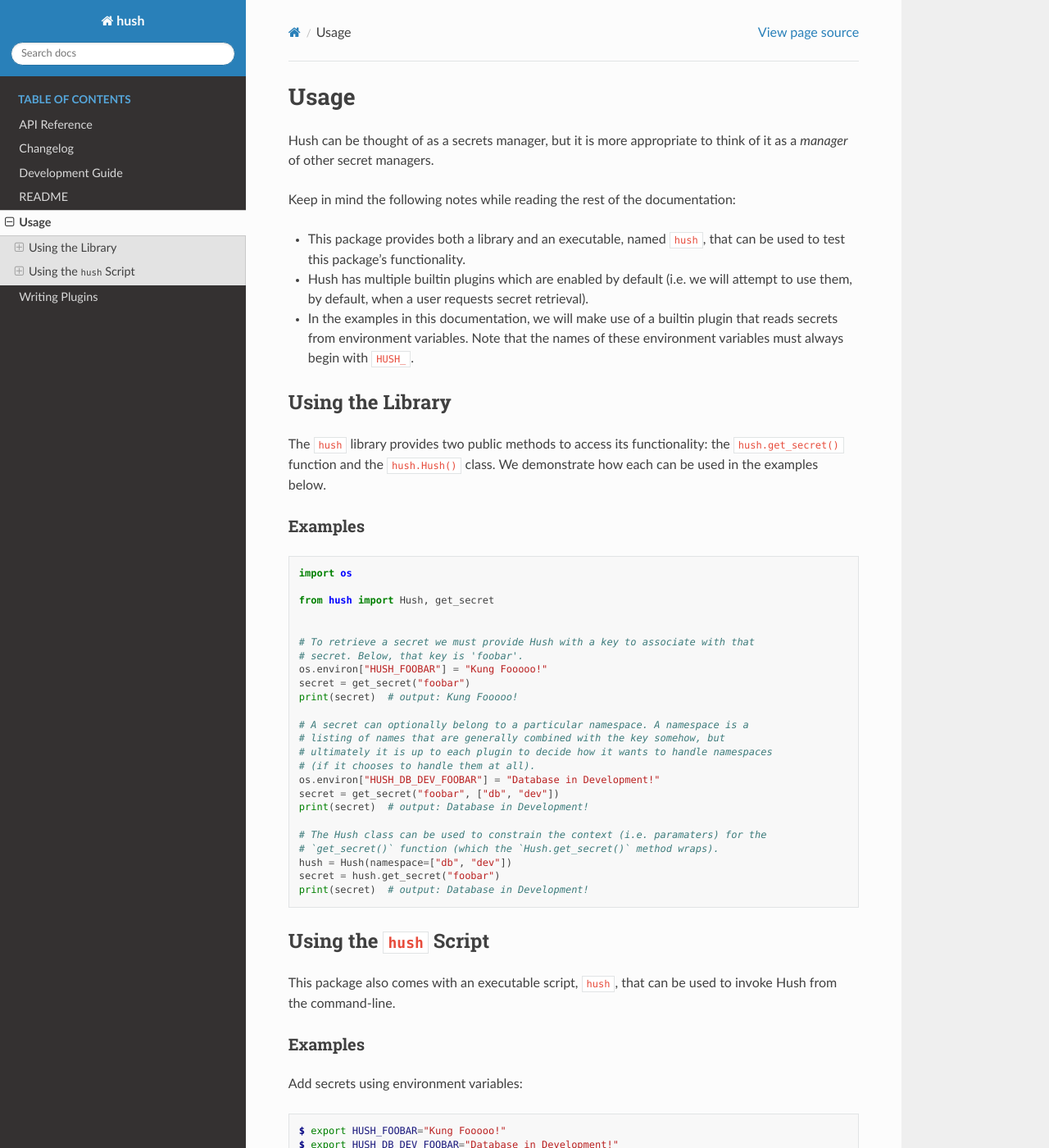
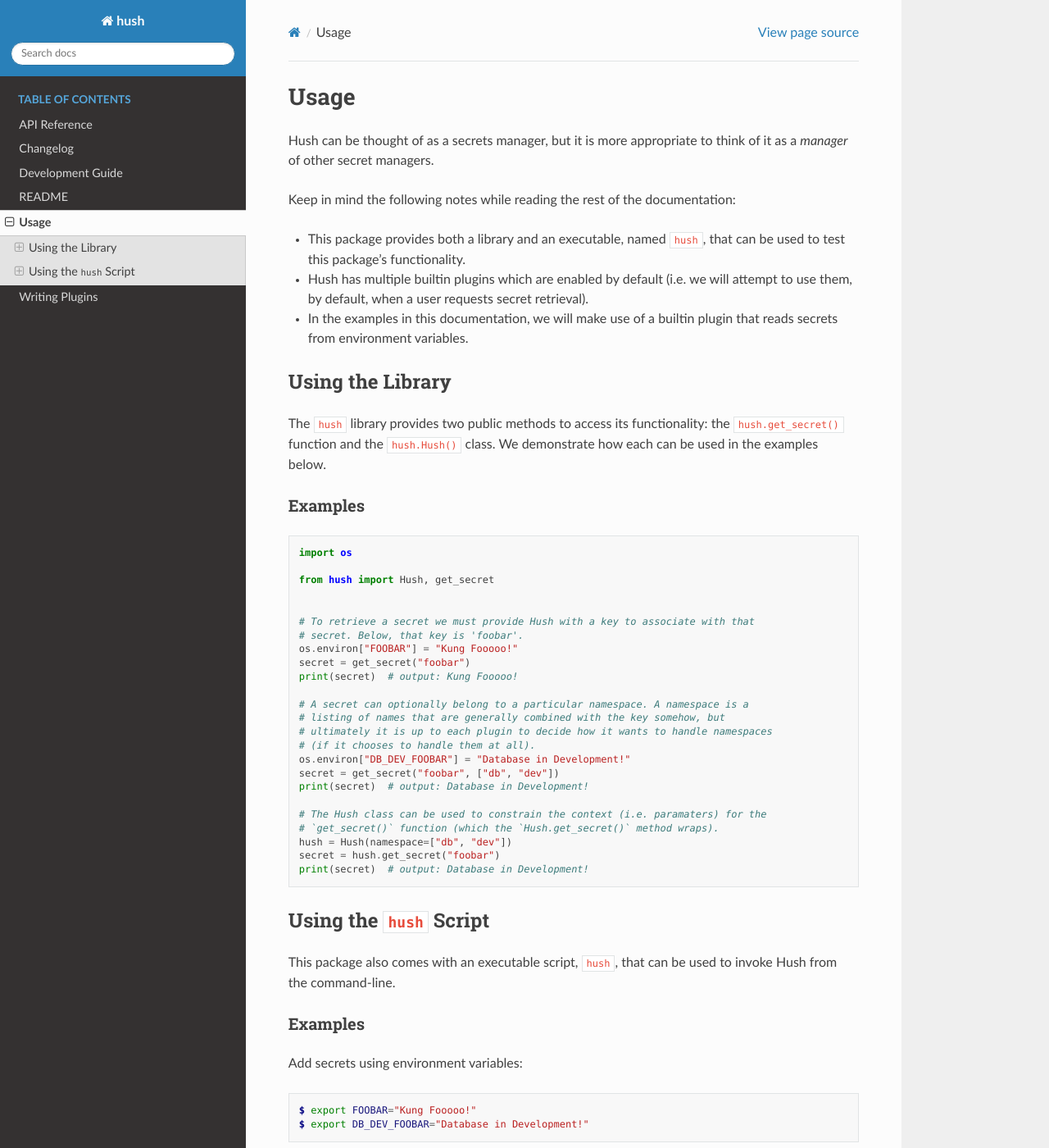
Before and after one commit to bbugyi200/hush, a Sphinx documentation site: the page built from docs/source/usage.md, in a window 1280 px wide and 1400 px high. Shown: the whole window at 82% size. Built offline with Sphinx 7.4.7 and the Read the Docs theme 2.0.0, drawn with Linux system fonts in a browser that asks for light colours.

Commit message:
Remove HUSH_ prefix

````diff
--- a/docs/source/usage.md
+++ b/docs/source/usage.md
@@ -10,8 +10,7 @@ Keep in mind the following notes while reading the rest of the documentation:
 * Hush has multiple builtin plugins which are enabled by default (i.e. we will
   attempt to use them, by default, when a user requests secret retrieval).
 * In the examples in this documentation, we will make use of a builtin plugin
-  that reads secrets from environment variables. Note that the names of these
-  environment variables must always begin with `HUSH_`.
+  that reads secrets from environment variables.
 
 
 ## Using the Library
@@ -30,7 +29,7 @@ from hush import Hush, get_secret
 
 # To retrieve a secret we must provide Hush with a key to associate with that
 # secret. Below, that key is 'foobar'.
-os.environ["HUSH_FOOBAR"] = "Kung Fooooo!"
+os.environ["FOOBAR"] = "Kung Fooooo!"
 secret = get_secret("foobar")
 print(secret)  # output: Kung Fooooo!
 
@@ -38,7 +37,7 @@ print(secret)  # output: Kung Fooooo!
 # listing of names that are generally combined with the key somehow, but
 # ultimately it is up to each plugin to decide how it wants to handle namespaces
 # (if it chooses to handle them at all).
-os.environ["HUSH_DB_DEV_FOOBAR"] = "Database in Development!"
+os.environ["DB_DEV_FOOBAR"] = "Database in Development!"
 secret = get_secret("foobar", ["db", "dev"])
 print(secret)  # output: Database in Development!
 
@@ -60,8 +59,8 @@ invoke Hush from the command-line.
 Add secrets using environment variables:
 
 ```console
-$ export HUSH_FOOBAR="Kung Fooooo!"
-$ export HUSH_DB_DEV_FOOBAR="Database in Development!"
+$ export FOOBAR="Kung Fooooo!"
+$ export DB_DEV_FOOBAR="Database in Development!"
 ```
 
 Use `hush` to retrieve those secrets:
````
Also changed, not shown: 2 other files.
